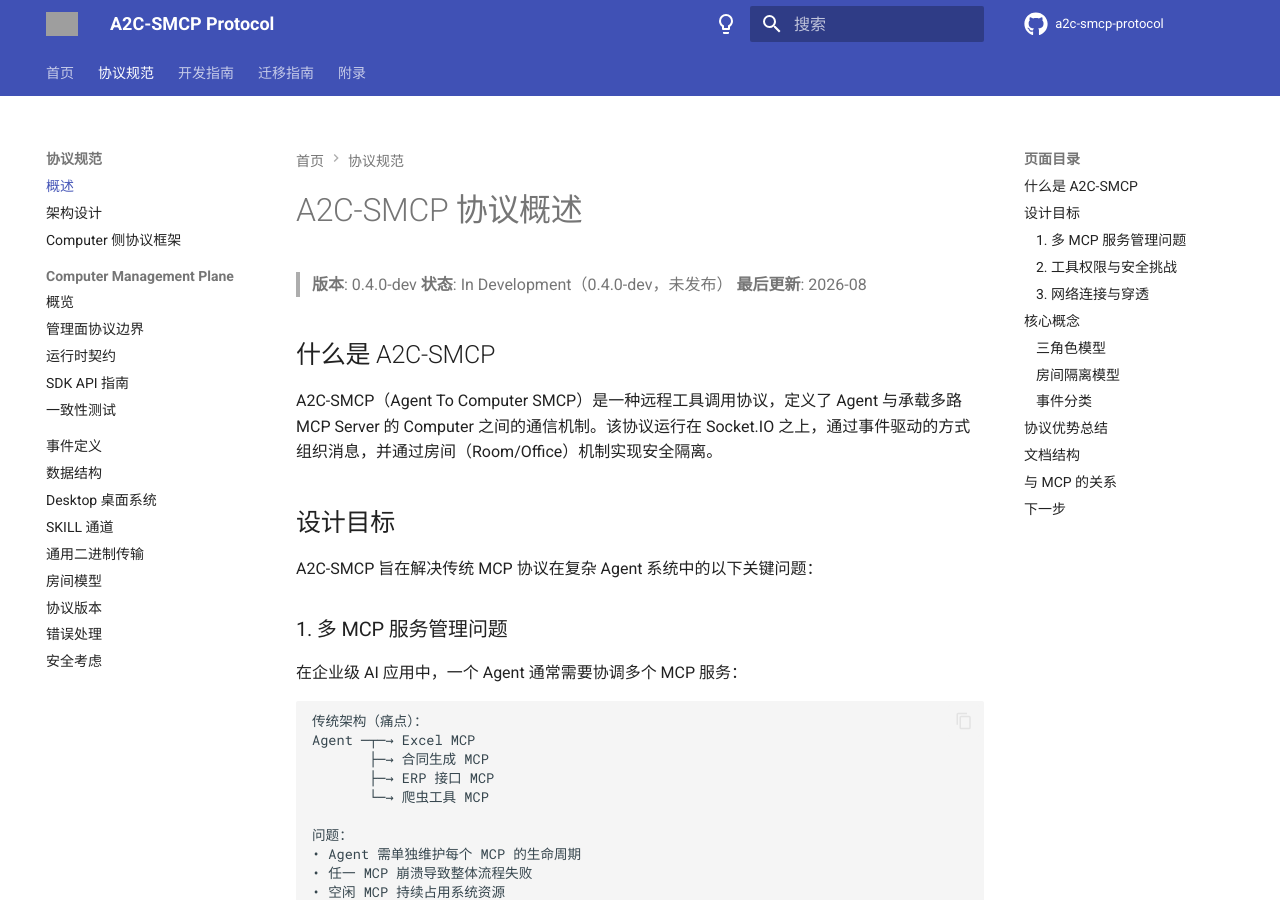
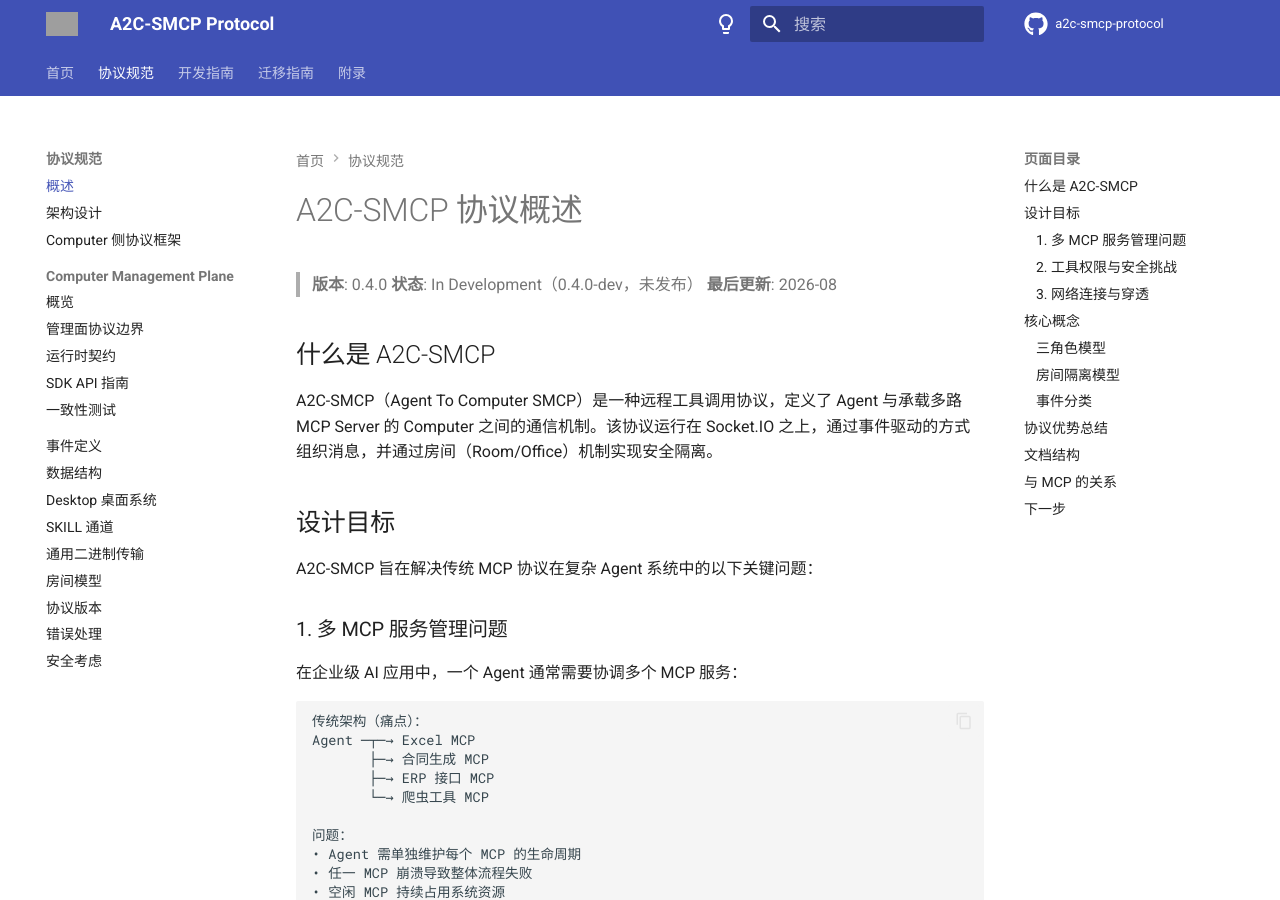
Before and after one commit to A2C-SMCP/a2c-smcp-protocol, an MkDocs documentation site: the page built from docs/specification/index.md, in a window 1280 px wide and 900 px high. Built offline with MkDocs 1.6.1 and Material for MkDocs 9.7.7, drawn with Linux system fonts in a browser that asks for light colours; comment, search, counter and statistics services are not loaded; the version menu is left out; grey boxes are pictures that could not be loaded.

Commit message:
Bump version: 0.4.0-dev → 0.4.0

```diff
--- a/docs/specification/index.md
+++ b/docs/specification/index.md
@@ -1,6 +1,6 @@
 # A2C-SMCP 协议概述
 
-> **版本**: 0.4.0-dev
+> **版本**: 0.4.0
 > **状态**: In Development（0.4.0-dev，未发布）
 > **最后更新**: 2026-08
 
--- a/mkdocs.yml
+++ b/mkdocs.yml
@@ -63,7 +63,7 @@
   version:
     provider: mike
     alias: true
-  announce: "A2C-SMCP 协议规范文档 - 本文档版本：0.4.0-dev"
+  announce: "A2C-SMCP 协议规范文档 - 本文档版本：0.4.0"
   social:
     - icon: fontawesome/brands/github
       link: https://github.com/A2C-SMCP
--- a/pyproject.toml
+++ b/pyproject.toml
@@ -1,6 +1,6 @@
 [project]
 name = "a2c-smcp-protocol"
-version = "0.4.0-dev"
+version = "0.4.0"
 description = "A2C-SMCP Protocol Specification - Agent To Computer Socket.IO-based MCP Protocol"
 readme = "README.md"
 requires-python = ">=3.10"
@@ -49,7 +49,7 @@
 
 # bump-my-version 配置
 [tool.bumpversion]
-current_version = "0.4.0-dev"
+current_version = "0.4.0"
 # 开发中版本序列化为 X.Y.Z-dev（未发布）；发布时把 pre_l 推到 final（optional_value）即去掉后缀落到 X.Y.Z
 parse = "(?P<major>\\d+)\\.(?P<minor>\\d+)\\.(?P<patch>\\d+)(?:-(?P<pre_l>dev))?"
 serialize = [
```
Also changed, not shown: CLAUDE.md (+1 -1 lines), docs/index.md (+1 -1 lines), docs/specification/versioning.md (+1 -1 lines).
